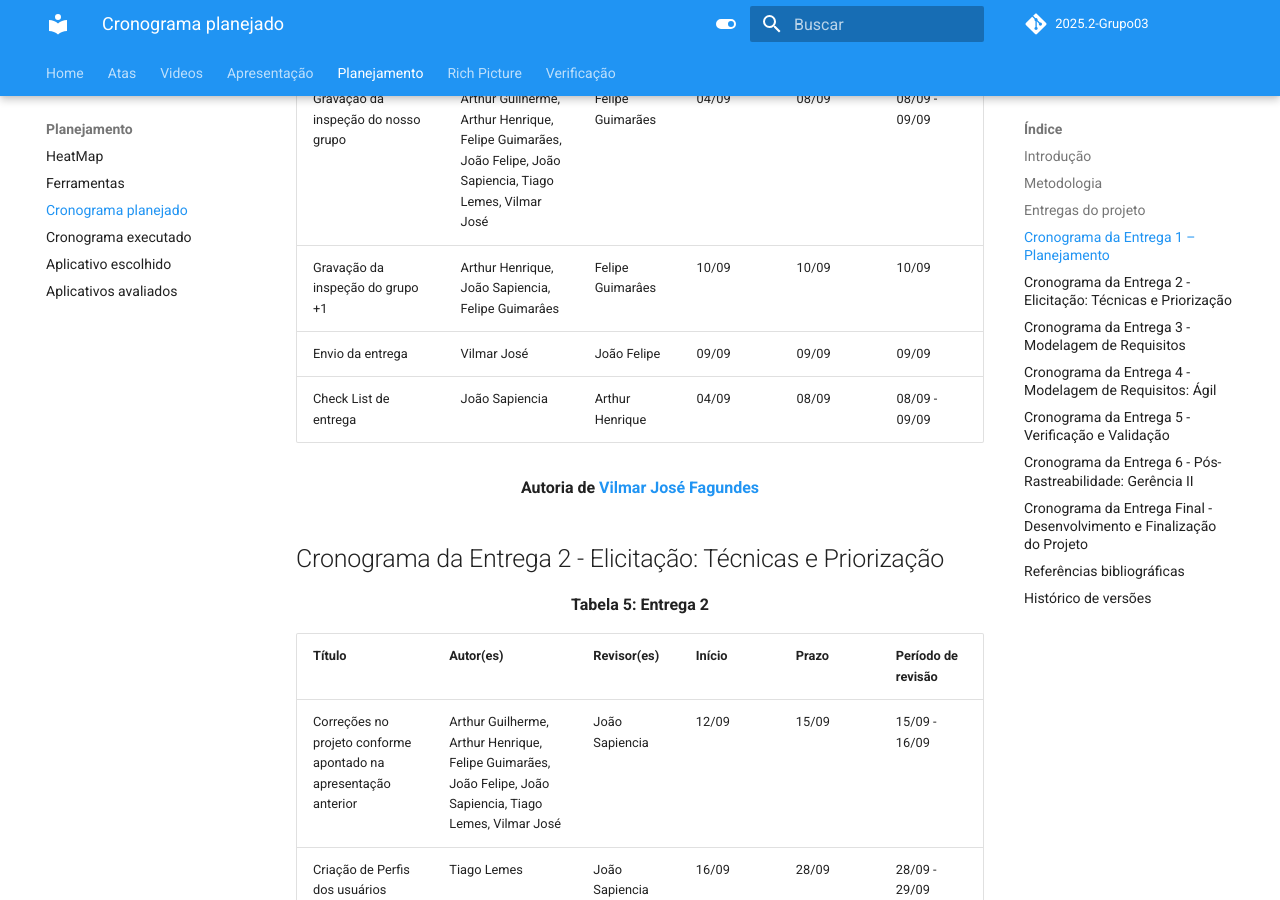
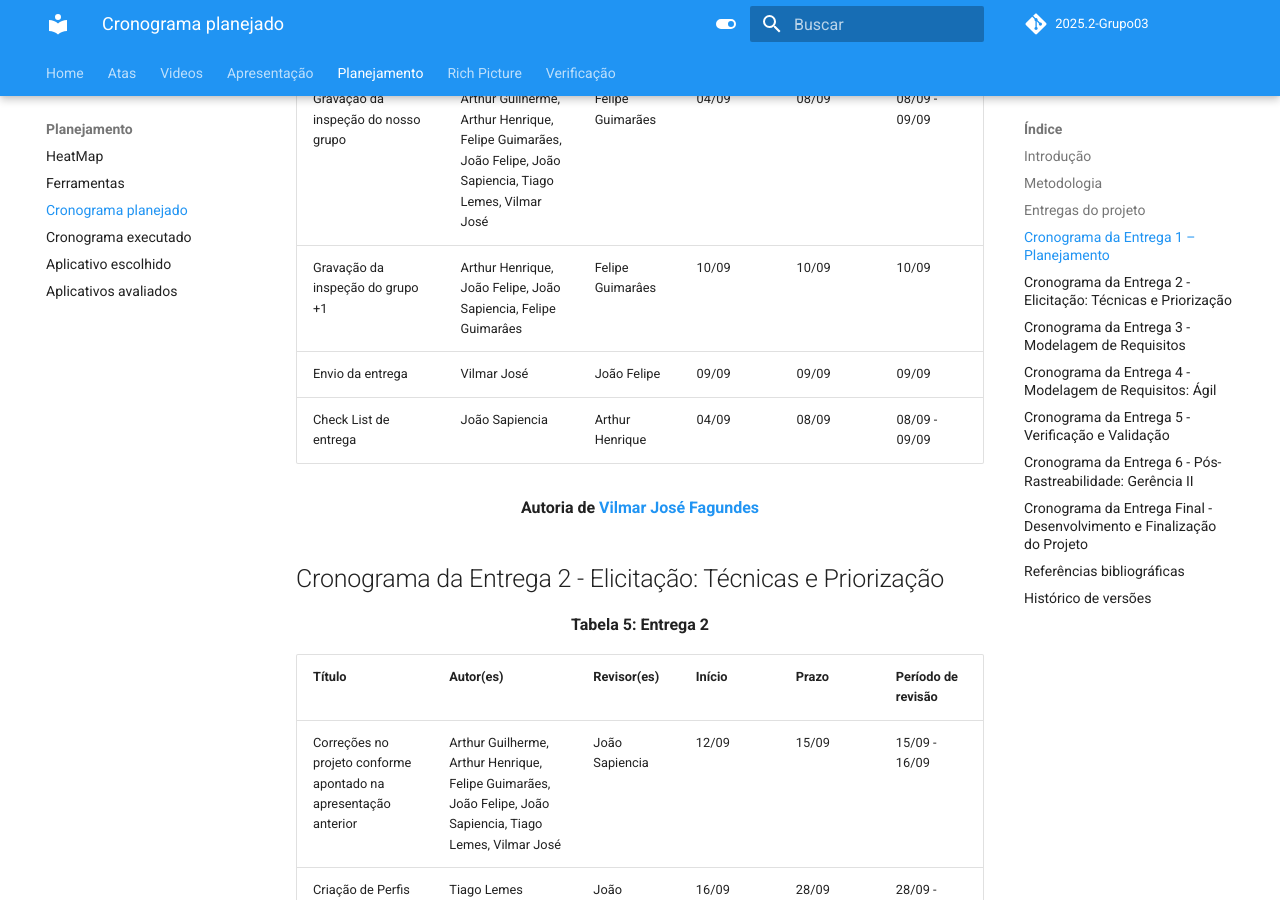
Before and after one commit to Requisitos-de-Software/2025.2-Grupo03, an MkDocs documentation site: the page built from docs/Planejamento/cronograma_planejado.md, in a window 1280 px wide and 900 px high, scrolled down 3084 px. Built offline with MkDocs 1.6.1 and Material for MkDocs 9.7.7, drawn with Linux system fonts in a browser that asks for light colours; comment, search, counter and statistics services are not loaded.

Commit message:
Update cronograma_planejado.md

```diff
--- a/docs/Planejamento/cronograma_planejado.md
+++ b/docs/Planejamento/cronograma_planejado.md
@@ -68,7 +68,7 @@
 | Rich Picture do projeto | Arthur Guilherme, Tiago Lemes | Felipe Guimarães | 04/09 | 08/09 | 08/09 - 09/09 |
 | Gravação da Apresentação | Arthur Guilherme, Arthur Henrique, Felipe Guimarães, João Felipe, João Sapiencia, Tiago Lemes, Vilmar José | João Felipe | 04/09 | 08/09 | 08/09 - 09/09 |
 | Gravação da inspeção do nosso grupo | Arthur Guilherme, Arthur Henrique, Felipe Guimarães, João Felipe, João Sapiencia, Tiago Lemes, Vilmar José | Felipe Guimarães | 04/09 | 08/09 | 08/09 - 09/09 |
-| Gravação da inspeção do grupo +1 | Arthur Henrique, João Sapiencia, Felipe Guimarâes | Felipe Guimarâes | 10/09 | 10/09 | 10/09 |
+| Gravação da inspeção do grupo +1 | Arthur Henrique, João Felipe, João Sapiencia, Felipe Guimarâes | Felipe Guimarâes | 10/09 | 10/09 | 10/09 |
 | Envio da entrega | Vilmar José | João Felipe | 09/09 | 09/09 | 09/09 |
 | Check List de entrega | João Sapiencia | Arthur Henrique | 04/09 | 08/09 | 08/09 - 09/09 |
 
```
